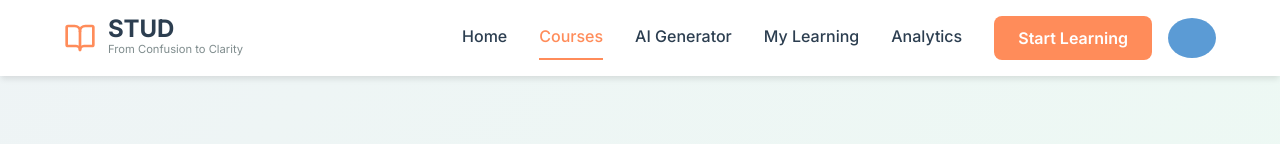
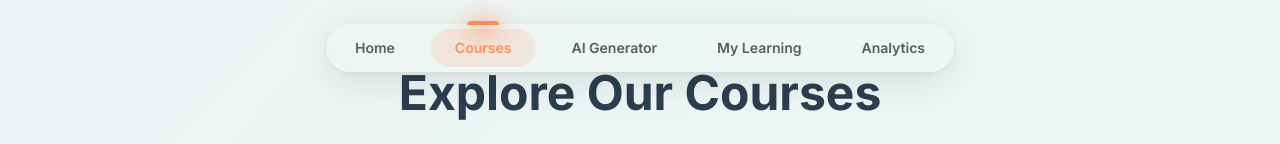
Before and after one commit to Nekofied007/stud-ai-platform, a React (Vite) app: page /courses in a window 1280 px wide. Shown: the top 144 px of the page. Built offline with nearby package versions, Linux system fonts and the light colour scheme.

Commit message:
feat: Add animated floating navbar with lamp effect using Framer Motion

```diff
--- a/package.json
+++ b/package.json
@@ -11,10 +11,13 @@
   },
   "dependencies": {
     "aos": "^3.0.0-beta.6",
+    "clsx": "^2.1.1",
+    "framer-motion": "^12.23.24",
     "lucide-react": "^0.546.0",
     "react": "^19.1.1",
     "react-dom": "^19.1.1",
-    "react-router-dom": "^7.9.4"
+    "react-router-dom": "^7.9.4",
+    "tailwind-merge": "^3.3.1"
   },
   "devDependencies": {
     "@eslint/js": "^9.36.0",
--- a/src/components/Navbar.css
+++ b/src/components/Navbar.css
@@ -1,189 +1,175 @@
-.navbar {
-  background-color: var(--color-white);
-  box-shadow: var(--shadow-md);
-  position: sticky;
+/* Navbar Wrapper */
+.navbar-wrapper {
+  position: fixed;
   top: 0;
-  z-index: 100;
+  left: 50%;
+  transform: translateX(-50%);
+  z-index: 1000;
+  padding-top: 1.5rem;
+  width: 100%;
+  max-width: fit-content;
+  pointer-events: none;
 }
 
-.navbar-container {
-  display: flex;
-  justify-content: space-between;
-  align-items: center;
-  padding: 1rem var(--spacing-md);
+.navbar-wrapper > * {
+  pointer-events: auto;
 }
 
-.navbar-brand {
+/* Mobile positioning */
+@media (max-width: 768px) {
+  .navbar-wrapper {
+    top: auto;
+    bottom: 0;
+    padding-top: 0;
+    padding-bottom: 1.5rem;
+  }
+}/* Animated Navbar Container */
+.navbar-animated {
   display: flex;
   align-items: center;
   gap: 0.75rem;
-  color: var(--color-primary-orange);
-  font-weight: 700;
-  text-decoration: none;
+  background: rgba(255, 255, 255, 0.05);
+  backdrop-filter: blur(16px);
+  -webkit-backdrop-filter: blur(16px);
+  border: 1px solid rgba(255, 255, 255, 0.1);
+  padding: 0.25rem;
+  border-radius: 9999px;
+  box-shadow: 0 10px 40px rgba(0, 0, 0, 0.1),
+              0 2px 8px rgba(0, 0, 0, 0.06);
 }
 
-.brand-text {
-  display: flex;
-  flex-direction: column;
-}
-
-.brand-name {
-  font-size: 1.5rem;
-  line-height: 1;
-  color: var(--color-text-dark);
-}
-
-.brand-tagline {
-  font-size: 0.7rem;
-  font-weight: 400;
-  color: var(--color-text-light);
-  font-style: italic;
-}
-
-.navbar-desktop {
-  display: flex;
-  align-items: center;
-  gap: 2rem;
-}
-
-.navbar-links {
-  display: flex;
-  gap: 2rem;
-}
-
-.navbar-links a {
-  color: var(--color-text-dark);
-  font-weight: 500;
+/* Nav Item */
+.nav-item {
+  position: relative;
+  cursor: pointer;
+  font-size: 0.875rem;
+  font-weight: 600;
+  padding: 0.5rem 1.5rem;
+  border-radius: 9999px;
+  transition: all 0.3s ease;
+  color: rgba(51, 51, 51, 0.8);
   text-decoration: none;
-  padding: 0.5rem 0;
-  border-bottom: 2px solid transparent;
-  transition: all 0.3s ease;
-}
-
-.navbar-links a:hover,
-.navbar-links a.active {
-  color: var(--color-primary-orange);
-  border-bottom-color: var(--color-primary-orange);
-}
-
-.navbar-actions {
-  display: flex;
-  align-items: center;
-  gap: 1rem;
-}
-
-.user-menu {
-  position: relative;
-}
-
-.user-avatar {
-  width: 40px;
-  height: 40px;
-  border-radius: 50%;
-  background-color: var(--color-primary-blue);
-  color: var(--color-white);
-  border: none;
-  cursor: pointer;
   display: flex;
   align-items: center;
   justify-content: center;
-  transition: all 0.3s ease;
 }
 
-.user-avatar:hover {
-  background-color: var(--color-primary-orange);
-  transform: scale(1.05);
-}
-
-.user-dropdown {
-  position: absolute;
-  top: 110%;
-  right: 0;
-  background-color: var(--color-white);
-  border-radius: var(--radius-md);
-  box-shadow: var(--shadow-lg);
-  min-width: 180px;
-  overflow: hidden;
-  animation: slideDown 0.3s ease;
-}
-
-.user-dropdown a,
-.user-dropdown button {
-  display: flex;
-  align-items: center;
-  gap: 0.75rem;
-  width: 100%;
-  padding: 0.875rem 1.25rem;
-  background: none;
-  border: none;
-  color: var(--color-text-dark);
-  text-decoration: none;
-  cursor: pointer;
-  transition: background-color 0.3s ease;
-  font-size: 0.95rem;
-}
-
-.user-dropdown a:hover,
-.user-dropdown button:hover {
-  background-color: var(--color-gray-light);
-}
-
-.mobile-menu-btn {
-  display: none;
-  background: none;
-  border: none;
-  color: var(--color-text-dark);
-  cursor: pointer;
-  padding: 0.5rem;
-}
-
-.mobile-menu {
-  display: none;
-  flex-direction: column;
-  padding: 1rem var(--spacing-md);
-  background-color: var(--color-white);
-  border-top: 1px solid var(--color-gray-medium);
-  animation: slideDown 0.3s ease;
-}
-
-.mobile-menu a {
-  padding: 0.75rem 0;
-  color: var(--color-text-dark);
-  font-weight: 500;
-  text-decoration: none;
-  border-bottom: 1px solid var(--color-gray-light);
-}
-
-.mobile-menu a:hover,
-.mobile-menu a.active {
+.nav-item:hover {
   color: var(--color-primary-orange);
 }
 
-.mobile-menu button {
-  margin-top: 1rem;
+/* Active Nav Item */
+.nav-item-active {
+  background: rgba(255, 140, 90, 0.1);
+  color: var(--color-primary-orange);
 }
 
-@keyframes slideDown {
-  from {
-    opacity: 0;
-    transform: translateY(-10px);
+/* Nav Item Text (hidden on mobile) */
+.nav-item-text {
+  display: inline;
+}
+
+/* Nav Item Icon (shown on mobile) */
+.nav-item-icon {
+  display: none;
+}
+
+@media (max-width: 768px) {
+  .nav-item-text {
+    display: none;
   }
-  to {
-    opacity: 1;
-    transform: translateY(0);
+
+  .nav-item-icon {
+    display: inline-flex;
+  }
+
+  .nav-item {
+    padding: 0.5rem 1rem;
   }
 }
 
-@media (max-width: 768px) {
-  .navbar-desktop {
-    display: none;
+/* Animated Indicator */
+.nav-item-indicator {
+  position: absolute;
+  inset: 0;
+  width: 100%;
+  background: rgba(255, 140, 90, 0.05);
+  border-radius: 9999px;
+  z-index: -1;
+}
+
+/* Lamp Effect */
+.nav-lamp {
+  position: absolute;
+  top: -0.5rem;
+  left: 50%;
+  transform: translateX(-50%);
+  width: 2rem;
+  height: 0.25rem;
+  background: var(--color-primary-orange);
+  border-radius: 9999px 9999px 0 0;
+}
+
+/* Lamp Glows */
+.nav-lamp-glow-large {
+  position: absolute;
+  width: 3rem;
+  height: 1.5rem;
+  background: rgba(255, 140, 90, 0.2);
+  border-radius: 9999px;
+  top: -0.5rem;
+  left: -0.5rem;
+  filter: blur(12px);
+}
+
+.nav-lamp-glow-medium {
+  position: absolute;
+  width: 2rem;
+  height: 1.5rem;
+  background: rgba(255, 140, 90, 0.2);
+  border-radius: 9999px;
+  top: -0.25rem;
+  filter: blur(12px);
+}
+
+.nav-lamp-glow-small {
+  position: absolute;
+  width: 1rem;
+  height: 1rem;
+  background: rgba(255, 140, 90, 0.2);
+  border-radius: 9999px;
+  top: 0;
+  left: 0.5rem;
+  filter: blur(6px);
+}
+
+/* Dark mode support */
+@media (prefers-color-scheme: dark) {
+  .navbar-animated {
+    background: rgba(0, 0, 0, 0.4);
+    border-color: rgba(255, 255, 255, 0.15);
   }
 
-  .mobile-menu-btn {
-    display: block;
+  .nav-item {
+    color: rgba(255, 255, 255, 0.8);
   }
 
-  .mobile-menu {
-    display: flex;
+  .nav-item:hover {
+    color: var(--color-primary-orange);
+  }
+
+  .nav-item-active {
+    color: var(--color-primary-orange);
   }
 }
+
+/* Responsive adjustments */
+@media (max-width: 640px) {
+  .navbar-wrapper {
+    padding-bottom: 1rem;
+  }
+
+  .navbar-animated {
+    gap: 0.5rem;
+  }
+}
--- a/src/components/Navbar.jsx
+++ b/src/components/Navbar.jsx
@@ -1,98 +1,84 @@
-import React, { useState } from 'react';
+import React, { useEffect, useState } from 'react';
+import { motion } from 'framer-motion';
 import { Link, useLocation } from 'react-router-dom';
-import { Menu, X, BookOpen, User, LogOut } from 'lucide-react';
+import { Home, BookOpen, Sparkles, GraduationCap, BarChart3 } from 'lucide-react';
+import { cn } from '../lib/utils';
 import './Navbar.css';
 
 const Navbar = () => {
-  const [isMobileMenuOpen, setIsMobileMenuOpen] = useState(false);
-  const [isUserMenuOpen, setIsUserMenuOpen] = useState(false);
   const location = useLocation();
+  const [activeTab, setActiveTab] = useState('Home');
+  const [isMobile, setIsMobile] = useState(false);
 
-  const isActive = (path) => location.pathname === path;
+  const navItems = [
+    { name: 'Home', url: '/', icon: Home },
+    { name: 'Courses', url: '/courses', icon: BookOpen },
+    { name: 'AI Generator', url: '/generator', icon: Sparkles },
+    { name: 'My Learning', url: '/my-learning', icon: GraduationCap },
+    { name: 'Analytics', url: '/analytics', icon: BarChart3 },
+  ];
 
-  const toggleMobileMenu = () => setIsMobileMenuOpen(!isMobileMenuOpen);
-  const toggleUserMenu = () => setIsUserMenuOpen(!isUserMenuOpen);
+  useEffect(() => {
+    const handleResize = () => {
+      setIsMobile(window.innerWidth < 768);
+    };
+
+    handleResize();
+    window.addEventListener('resize', handleResize);
+    return () => window.removeEventListener('resize', handleResize);
+  }, []);
+
+  useEffect(() => {
+    const currentItem = navItems.find(item => item.url === location.pathname);
+    if (currentItem) {
+      setActiveTab(currentItem.name);
+    }
+  }, [location.pathname]);
 
   return (
-    <nav className="navbar">
-      <div className="container navbar-container">
-        <Link to="/" className="navbar-brand">
-          <BookOpen size={32} />
-          <div className="brand-text">
-            <span className="brand-name">STUD</span>
-            <span className="brand-tagline">From Confusion to Clarity</span>
-          </div>
-        </Link>
+    <div className="navbar-wrapper">
+      <div className="navbar-animated">
+        {navItems.map((item) => {
+          const Icon = item.icon;
+          const isActive = activeTab === item.name;
 
-        <div className="navbar-desktop">
-          <div className="navbar-links">
-            <Link to="/" className={isActive('/') ? 'active' : ''}>
-              Home
+          return (
+            <Link
+              key={item.name}
+              to={item.url}
+              onClick={() => setActiveTab(item.name)}
+              className={cn(
+                'nav-item',
+                isActive && 'nav-item-active'
+              )}
+            >
+              <span className="nav-item-text">{item.name}</span>
+              <span className="nav-item-icon">
+                <Icon size={18} strokeWidth={2.5} />
+              </span>
+              {isActive && (
+                <motion.div
+                  layoutId="lamp"
+                  className="nav-item-indicator"
+                  initial={false}
+                  transition={{
+                    type: 'spring',
+                    stiffness: 300,
+                    damping: 30,
+                  }}
+                >
+                  <div className="nav-lamp">
+                    <div className="nav-lamp-glow-large" />
+                    <div className="nav-lamp-glow-medium" />
+                    <div className="nav-lamp-glow-small" />
+                  </div>
+                </motion.div>
+              )}
             </Link>
-            <Link to="/courses" className={isActive('/courses') ? 'active' : ''}>
-              Courses
-            </Link>
-            <Link to="/generator" className={isActive('/generator') ? 'active' : ''}>
-              AI Generator
-            </Link>
-            <Link to="/my-learning" className={isActive('/my-learning') ? 'active' : ''}>
-              My Learning
-            </Link>
-            <Link to="/analytics" className={isActive('/analytics') ? 'active' : ''}>
-              Analytics
-            </Link>
-          </div>
-
-          <div className="navbar-actions">
-            <button className="btn-primary">Start Learning</button>
-            <div className="user-menu">
-              <button className="user-avatar" onClick={toggleUserMenu}>
-                <User size={20} />
-              </button>
-              {isUserMenuOpen && (
-                <div className="user-dropdown">
-                  <Link to="/profile" onClick={toggleUserMenu}>
-                    <User size={16} />
-                    Profile
-                  </Link>
-                  <button>
-                    <LogOut size={16} />
-                    Logout
-                  </button>
-                </div>
-              )}
-            </div>
-          </div>
-        </div>
-
-        <button className="mobile-menu-btn" onClick={toggleMobileMenu}>
-          {isMobileMenuOpen ? <X size={24} /> : <Menu size={24} />}
-        </button>
+          );
+        })}
       </div>
-
-      {isMobileMenuOpen && (
-        <div className="mobile-menu">
-          <Link to="/" onClick={toggleMobileMenu} className={isActive('/') ? 'active' : ''}>
-            Home
-          </Link>
-          <Link to="/courses" onClick={toggleMobileMenu} className={isActive('/courses') ? 'active' : ''}>
-            Courses
-          </Link>
-          <Link to="/generator" onClick={toggleMobileMenu} className={isActive('/generator') ? 'active' : ''}>
-            AI Generator
-          </Link>
-          <Link to="/my-learning" onClick={toggleMobileMenu} className={isActive('/my-learning') ? 'active' : ''}>
-            My Learning
-          </Link>
-          <Link to="/analytics" onClick={toggleMobileMenu} className={isActive('/analytics') ? 'active' : ''}>
-            Analytics
-          </Link>
-          <button className="btn-primary" style={{ width: '100%' }}>
-            Start Learning
-          </button>
-        </div>
-      )}
-    </nav>
+    </div>
   );
 };
 
--- /dev/null
+++ b/src/lib/utils.js
@@ -0,0 +1,6 @@
+import { clsx } from "clsx";
+import { twMerge } from "tailwind-merge";
+
+export function cn(...inputs) {
+  return twMerge(clsx(inputs));
+}
```
Also changed, not shown: 2 other files (tests, documents, lock files or other folders).
